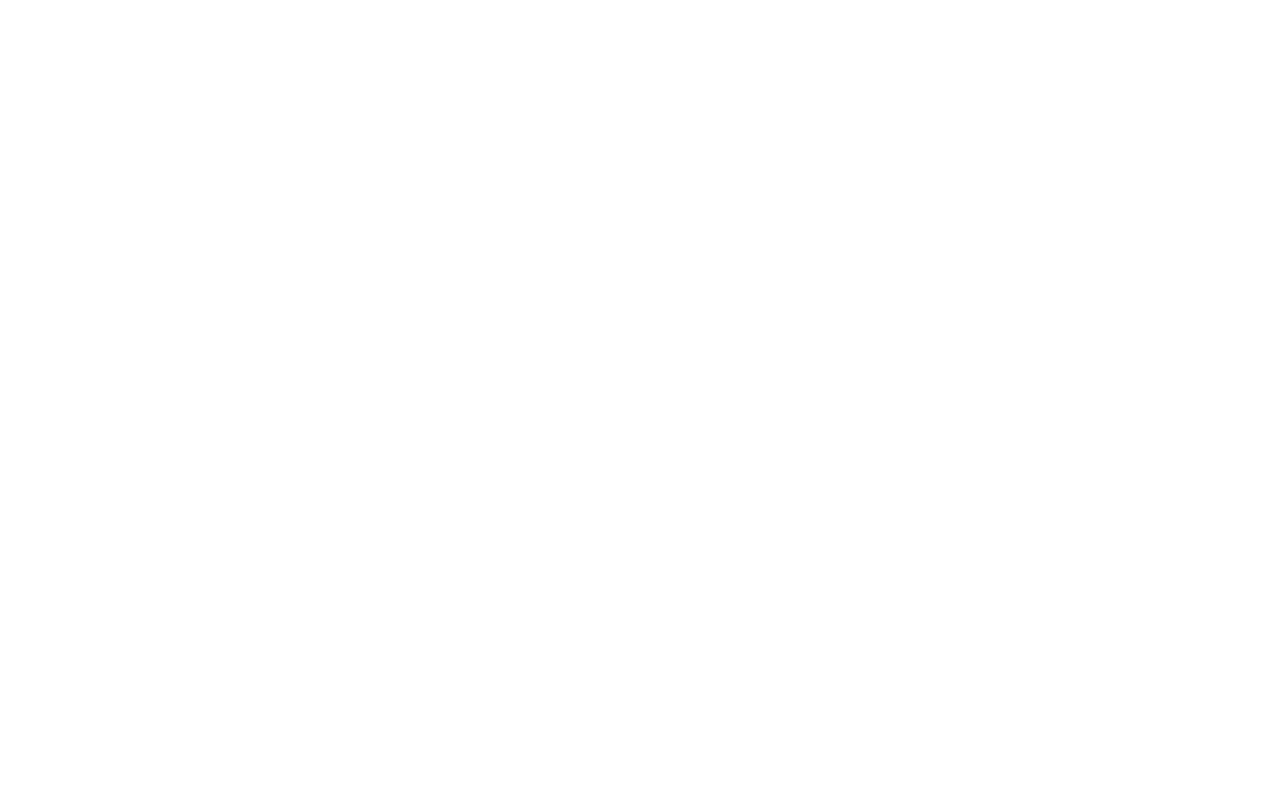
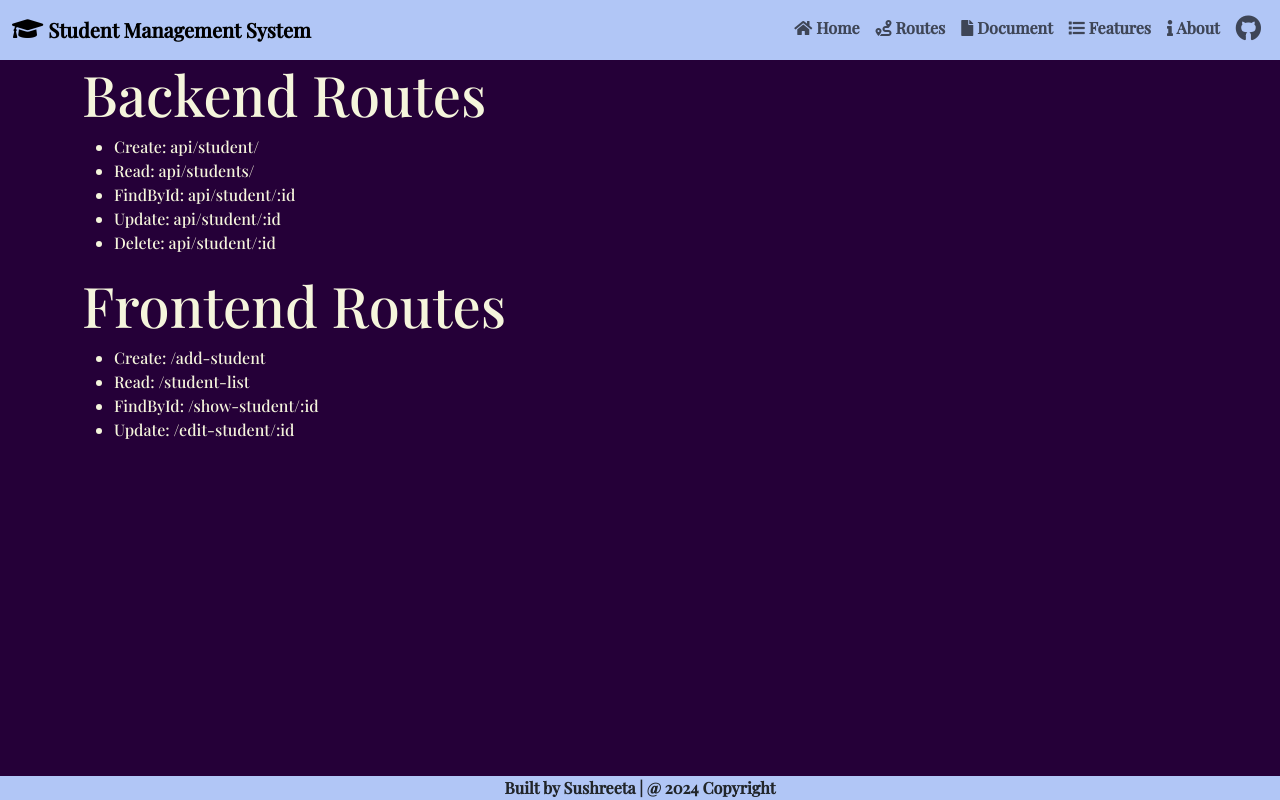
Before and after one commit to 12Sushree/stdmgmt, a React (Create React App) app in the folder client/: page /routes in a window 1280 px wide. Before the commit this address had no page. Built offline with nearby package versions, Linux system fonts and the light colour scheme; a web font is replaced by a local one.

Commit message:
Add Routes and Document page

```diff
--- a/client/src/App.css
+++ b/client/src/App.css
@@ -34,6 +34,12 @@
   font-style: normal;
 }
 
+.AllRoutes{
+  min-height: 100vh;
+  color: beige;
+  background-color: #250038;
+}
+
 .Home{
   min-height: 100vh;
   color: black;
@@ -66,22 +72,7 @@
 .Feature{
   min-height: 100vh;
   color: black;
-  animation: colors 5s ease infinite;
-}
-
-@keyframes colors {
-  0%   {
-    background: rgb(31, 0, 65);
-    background-size: cover;
-  }
-  50%  {
-    background: rgb(63, 1, 63);
-    background-size: cover;
-  }
-  100%  {
-    background: rgb(103, 1, 62);
-    background-size: cover;
-  }
+  background-color: #250038;
 }
 
 .web-desc{
--- a/client/src/App.js
+++ b/client/src/App.js
@@ -8,6 +8,7 @@
 import UpdateStudentInfo from './components/UpdateStudentInfo'
 import Home from './components/HomePage'
 import Feature from './components/Features'
+import AllRoutes from './components/Routes'
 
 const App = () => {
   return (
@@ -20,6 +21,7 @@
           <Route path='/edit-student/:id' element={<UpdateStudentInfo />} />
           <Route path='/show-student/:id' element={<ShowStudentDetails />} />
           <Route path='/features' element={<Feature />} />
+          <Route path='/routes' element={<AllRoutes />} />
         </Routes>
       </div>
     </Router>
--- a/client/src/components/AddStudent.js
+++ b/client/src/components/AddStudent.js
@@ -56,7 +56,7 @@
         // Delay the navigation slightly to allow the toast to be seen
         setTimeout(() => {
           setShowToast(false); // Hide the toast
-          navigate('/'); // Navigate to homepage
+          navigate('/student-list'); // Navigate to homepage
         },  5000); // Adjust the timeout as needed
 
       })
--- a/client/src/components/HomePage.js
+++ b/client/src/components/HomePage.js
@@ -1,6 +1,7 @@
 import React from 'react'
 import '../App.css'
 import NavBar from './NavBar';
+import { Link } from 'react-router-dom';
 
 const Home = (props) => {
   return (
@@ -8,11 +9,13 @@
       <NavBar />
       <div className='container'>
         <div className='row'>
-          <div className='bg'></div>
           <div className='col-md-8 m-auto web-desc'>
             <h1 className='display-5 text-center heading'>STUDENT MANAGEMENT SYSTEM</h1>
             <h6 className='lead text-center'>Welcome to our Website</h6>
             <p className='lead text-center'>This can help institutes to store Student Details easily</p>
+            <Link to='/student-list' className='btn btn-outline-primary float-left'>
+              Get Started
+            </Link>
           </div>
         </div>
       </div>
--- a/client/src/components/NavBar.js
+++ b/client/src/components/NavBar.js
@@ -3,8 +3,8 @@
 const NavBar = () => (
   <nav class="navbar navbar-expand-lg navbar-light text-dark h-auto nav">
     <div class="container-fluid">
-      <a class="navbar-brand" href="#">
-        <i class="fas fa-graduation-cap" style={{ fontSize: '25px' }} ></i> Student Management
+      <a class="navbar-brand" href="/">
+        <i class="fas fa-graduation-cap" style={{ fontSize: '25px' }} ></i> Student Management System
       </a>
       <button class="navbar-toggler" type="button" data-toggle="collapse" data-target="#navbarSupportedContent" aria-controls="navbarSupportedContent" aria-expanded="false" aria-label="Toggle navigation">
         <span class="navbar-toggler-icon"></span>
@@ -18,8 +18,13 @@
             </a>
           </li>
           <li class="nav-item">
-            <a class="nav-link" href="/student-list">
-              <i class='fas fa-user-graduate'></i> Students
+            <a class="nav-link" href="/routes">
+              <i class="fas fa-route"></i> Routes
+            </a>
+          </li>
+          <li class="nav-item">
+            <a class="nav-link" href="https://drive.google.com/file/d/1zjWhGPEhueW7B2enQ_wADj5xhrRxBMKr/view" target="_blank" rel="noopener noreferrer">
+              <i class="fas fa-file"></i> Document
             </a>
           </li>
           <li class="nav-item">
--- /dev/null
+++ b/client/src/components/Routes.js
@@ -0,0 +1,31 @@
+import React from 'react';
+import NavBar from './NavBar';
+import Footer from './Footer';
+
+const AllRoutes = () =>(
+    <div className='AllRoutes'>
+        <NavBar />
+        <div className='container'>
+            <h3 className='display-4'>Backend Routes</h3>
+            <ul>
+                <li>Create: api/student/ </li>
+                <li>Read: api/students/ </li>
+                <li>FindById: api/student/:id</li>
+                <li>Update: api/student/:id</li>
+                <li>Delete: api/student/:id</li>
+            </ul>
+        </div>
+        <div className='container'>
+            <h3 className='display-4'>Frontend Routes</h3>
+            <ul>
+                <li>Create: /add-student </li>
+                <li>Read: /student-list </li>
+                <li>FindById: /show-student/:id</li>
+                <li>Update: /edit-student/:id</li>
+            </ul>
+        </div>
+        <Footer />
+    </div>
+)
+
+export default AllRoutes
--- a/client/src/components/ShowStudentDetails.js
+++ b/client/src/components/ShowStudentDetails.js
@@ -46,7 +46,7 @@
                 // Delay the navigation slightly to allow the toast to be seen
                 setTimeout(() => {
                     // setShowToast(false); // Hide the toast
-                    navigate('/'); // Navigate to homepage
+                    navigate('/student-list'); // Navigate to homepage
                 }, 5000); // Adjust the timeout as needed
             })
 
--- a/client/src/components/UpdateStudentInfo.js
+++ b/client/src/components/UpdateStudentInfo.js
@@ -76,7 +76,7 @@
                 // Delay the navigation slightly to allow the toast to be seen
                 setTimeout(() => {
                     setShowToast(false); // Hide the toast
-                    navigate('/'); // Navigate to homepage
+                    navigate('/student-list'); // Navigate to homepage
                 }, 5000); // Adjust the timeout as needed
 
             })
```
Also changed, not shown: 11 other files (tests, documents, lock files or other folders).
